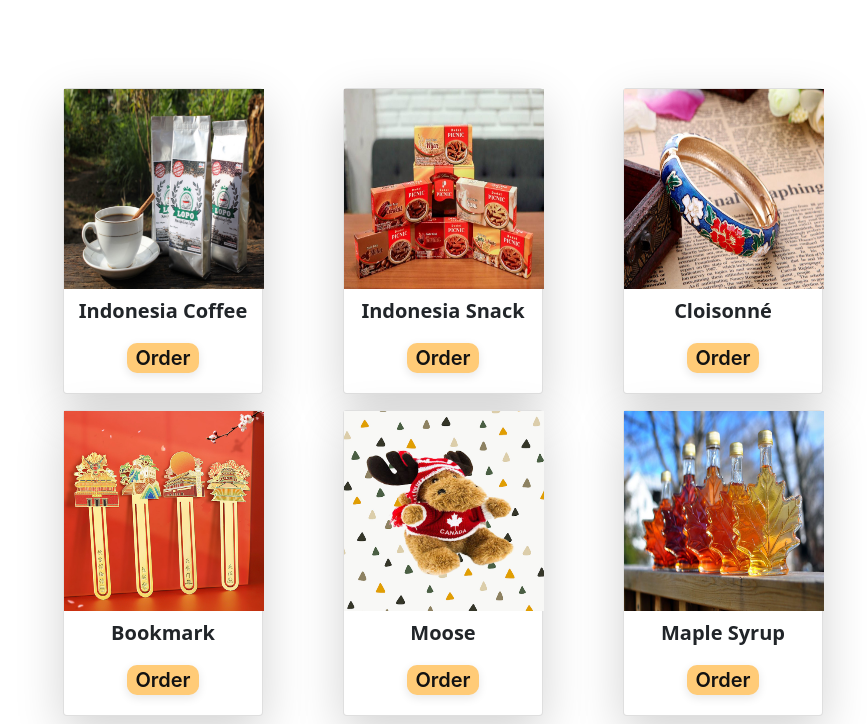
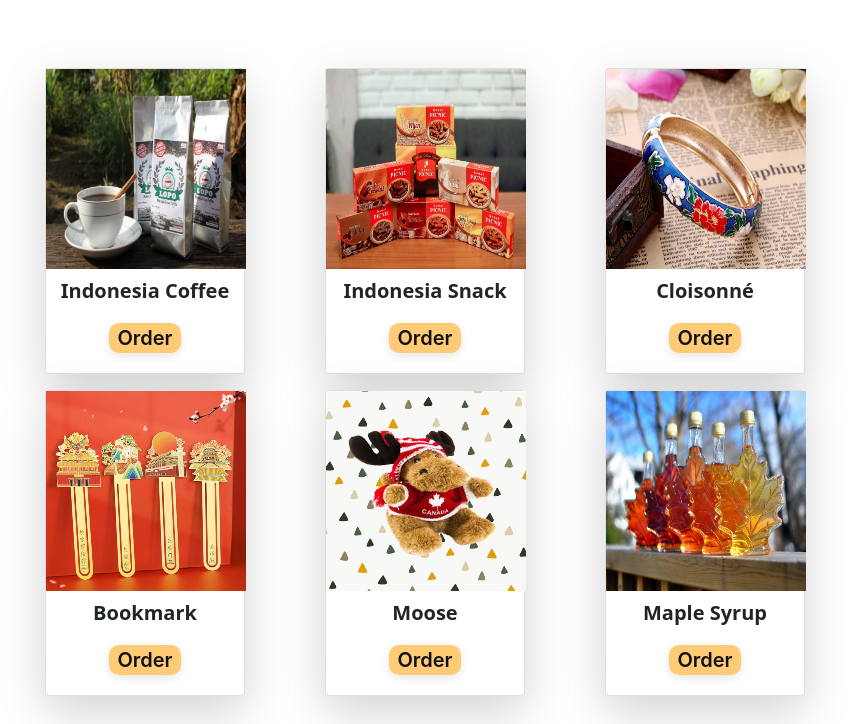
Before and after one commit to jingjinjessica/CSTP-1304-TravelGuide-Project-JGN.io, a PHP site: page /Souvenir.html in a window 1280 px wide. Shown: the part 76-800 px from the top of the page, without its empty margins (215-1082 px from the left). Run offline with PHP 8.4, Linux system fonts and the light colour scheme; some libraries are stand-ins or nearby versions.

Commit message:
updated souvenir page

```diff
--- a/Souvenir.html
+++ b/Souvenir.html
@@ -10,7 +10,6 @@
   <link rel="stylesheet" href="./css/Souvenir.css" />
   <link rel="stylesheet" href="https://cdnjs.cloudflare.com/ajax/libs/font-awesome/6.1.1/css/all.min.css">
   <script src="./js/Souvenir.js"></script>
-  <!-- <script type="text/javascript" src="./js/Souvenir.js"></script> -->
   <link rel="stylesheet" media="mediatype and|not|only (expressions)" href="print.css">
   <link href="https://cdn.jsdelivr.net/npm/bootstrap@5.0.2/dist/css/bootstrap.min.css" rel="stylesheet"
     integrity="sha384-EVSTQN3/azprG1Anm3QDgpJLIm9Nao0Yz1ztcQTwFspd3yD65VohhpuuCOmLASjC" crossorigin="anonymous">
@@ -21,7 +20,7 @@
 </head>
 
 <body>
-  <!--Narbar-->
+  <!-- Narbar -->
   <nav class="navbar navbar-expand-sm bg-light navbar-light">
     <div class="container-fluid">
       <a href="./index.html"><img class="image" src="./image/LOGO.jpg"></a>
@@ -49,7 +48,7 @@
   <div class="container">
     <div class="souvenir-area">
       <div class="row d-flex flex-wrap justify-center">
-        <div class="col-md-2 my-2 px-2">
+        <div class="col-md-2 my-2 px-2 justify-center">
           <div class="card h-100 shadow-lg">
             <img src="./image/souvenir_img1.jpeg" alt="indonesia coffee">
             <h4>Indonesia Coffee</h4>
@@ -71,7 +70,7 @@
             </div>
           </div>
         </div>
-        <div class="col-md-2 my-2 px-2">
+        <div class="col-md-2 my-2 px-2 justify-center">
           <div class="card h-100 shadow-lg">
             <img src="./image/souvenir_img2.jpeg" alt="indonesia Snack">
             <h4>Indonesia Snack</h4>
@@ -93,7 +92,7 @@
             </div>
           </div>
         </div>
-        <div class="col-md-2 my-2 px-2">
+        <div class="col-md-2 my-2 px-2 justify-center">
           <div class="card h-100 shadow-lg">
             <img src="./image/souvenir_img3.jpeg" alt="cloisonné">
             <h4>Cloisonné</h4>
@@ -117,7 +116,7 @@
         </div>
       </div>
       <div class="row d-flex flex-wrap justify-center">
-        <div class="col-md-2 my-2 px-2">
+        <div class="col-md-2 my-2 px-2 justify-center">
           <div class="card h-100 shadow-lg">
             <img src="./image/souvenir_img4.jpeg" alt="bookmark">
             <h4>Bookmark</h4>
@@ -139,7 +138,7 @@
             </div>
           </div>
         </div>
-        <div class="col-md-2 my-2 px-2">
+        <div class="col-md-2 my-2 px-2 justify-center">
           <div class="card h-100 shadow-lg">
             <img src="./image/souvenir_img5.jpeg" alt="moose">
             <h4>Moose</h4>
@@ -161,7 +160,7 @@
             </div>
           </div>
         </div>
-        <div class="col-md-2 my-2 px-2">
+        <div class="col-md-2 my-2 px-2 justify-center">
           <div class="card h-100 shadow-lg">
             <img src="./image/souvenir_img6.jpeg" alt="mapletea">
             <h4>Maple Syrup</h4>
--- a/css/Souvenir.css
+++ b/css/Souvenir.css
@@ -1,3 +1,11 @@
+.page {
+  background-color: #ffffff;
+  width: 100%;
+  overflow-y: auto;
+  overflow-x: hidden;
+  height: 100%;
+}
+
 /* Logo */
 .image {
   width: 60px;
@@ -42,7 +50,7 @@
 
 /* Souvenir area */
 .souvenir-area {
-  margin: 80px 30px;
+  margin: 60px 30px;
 }
 
 /* .row {
@@ -167,8 +175,13 @@
 }
 
 @media screen and (max-width: 800px) {
+
+  .souvenir-area {
+    margin: 40px 15px;
+  }
+
   .row {
-    margin: 20px;
+    margin: 10px;
   }
 
   .col-md-2 {
```
